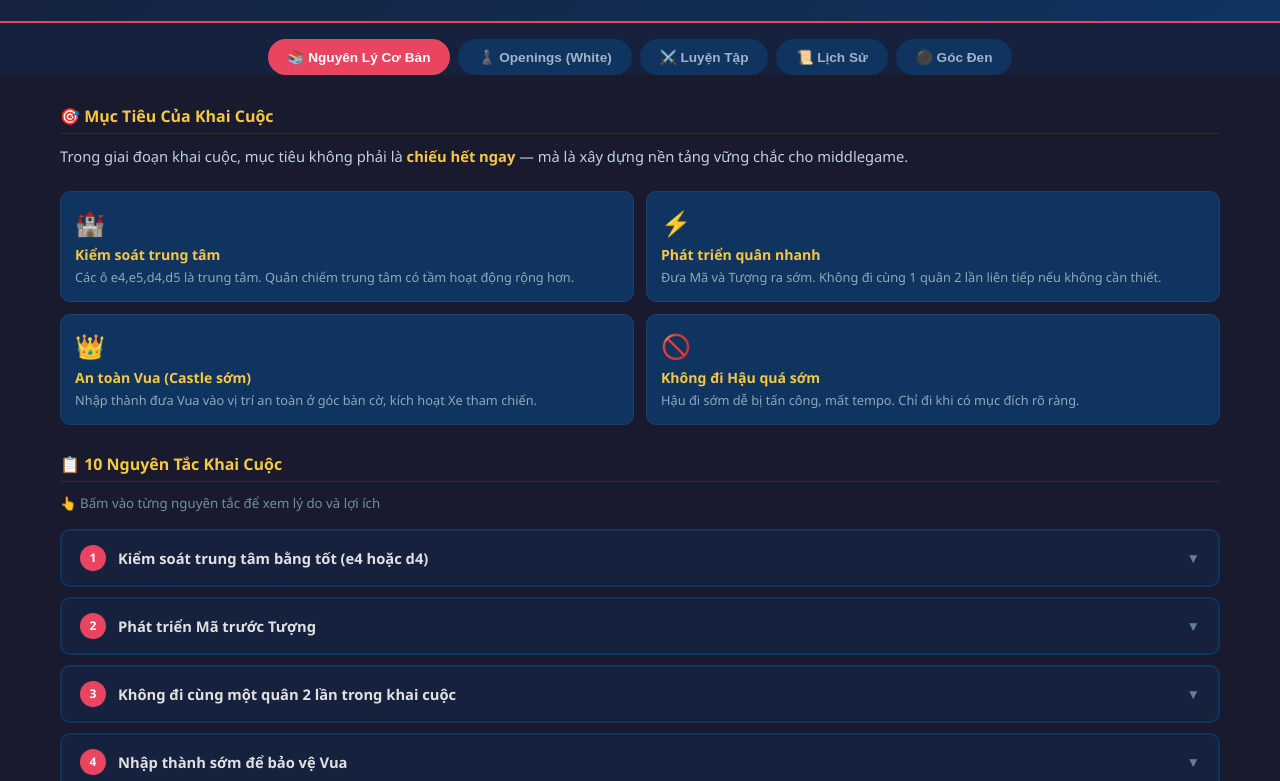
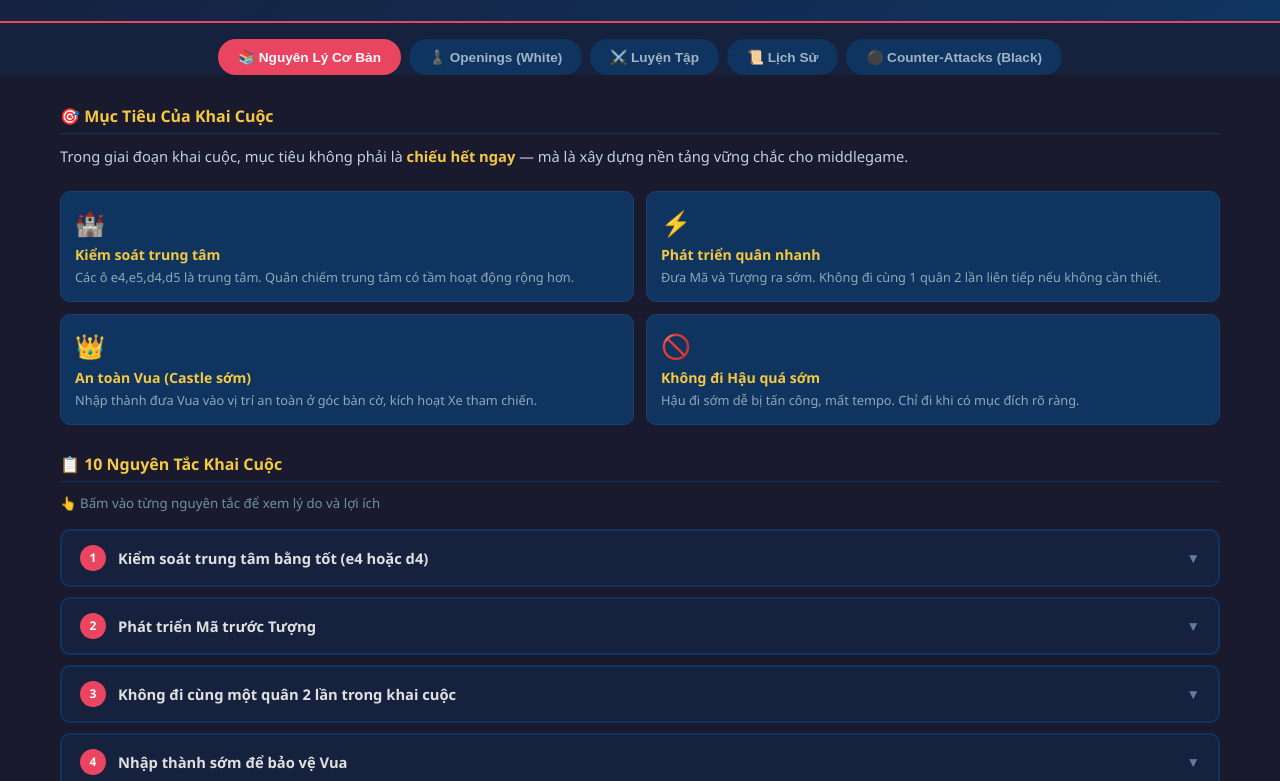
Before and after one commit to danhbui8/Chess, a website: page public/index.html in a window 1280 px wide. Shown: the part 95-876 px from the top of the page. Drawn offline with Linux system fonts and the light colour scheme.

Commit message:
rename black tab to counter-attacks

```diff
--- a/public/index.html
+++ b/public/index.html
@@ -109,7 +109,7 @@ header p{color:#a0b4c8;margin-top:6px;font-size:.9rem;}
   <button class="tab-btn" onclick="switchTab(event,'openings')">♟️ Openings (White)</button>
   <button class="tab-btn" onclick="switchTab(event,'practice')">⚔️ Luyện Tập</button>
   <button class="tab-btn" onclick="switchTab(event,'history')">📜 Lịch Sử</button>
-  <button class="tab-btn" onclick="switchTab(event,'black')">⚫ Góc Đen</button>
+  <button class="tab-btn" onclick="switchTab(event,'black')">⚫ Counter-Attacks (Black)</button>
 </div>
 
 <!-- BASICS -->
```
